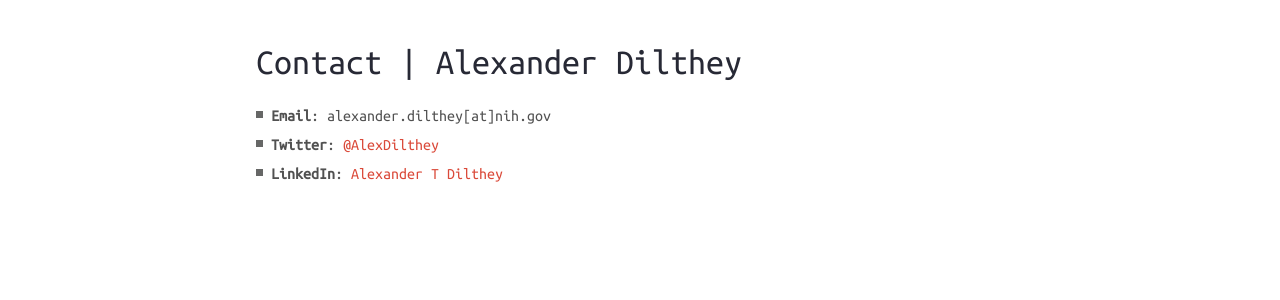
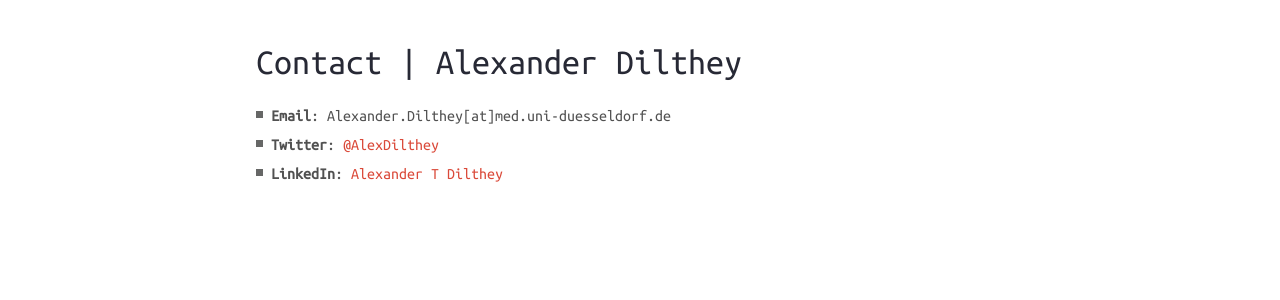
Before and after one commit to AlexanderDilthey/AlexanderDilthey.github.io, a Jekyll site: the page built from contact.md, in a window 1280 px wide. Shown: the part 287-587 px from the top of the page. Built offline with Jekyll 4.4.1, drawn with Linux system fonts in a browser that asks for light colours; nearby versions of some CDN libraries.

Commit message:
Update contact.md

```diff
--- a/contact.md
+++ b/contact.md
@@ -4,6 +4,6 @@
 ---
 
 
-- **Email**: alexander.dilthey[at]nih.gov
+- **Email**: Alexander.Dilthey[at]med.uni-duesseldorf.de
 - **Twitter**: [@AlexDilthey](https://twitter.com/AlexDilthey)
 - **LinkedIn**: [Alexander T Dilthey](https://www.linkedin.com/in/alexander-t-dilthey-1966b541/)
```
